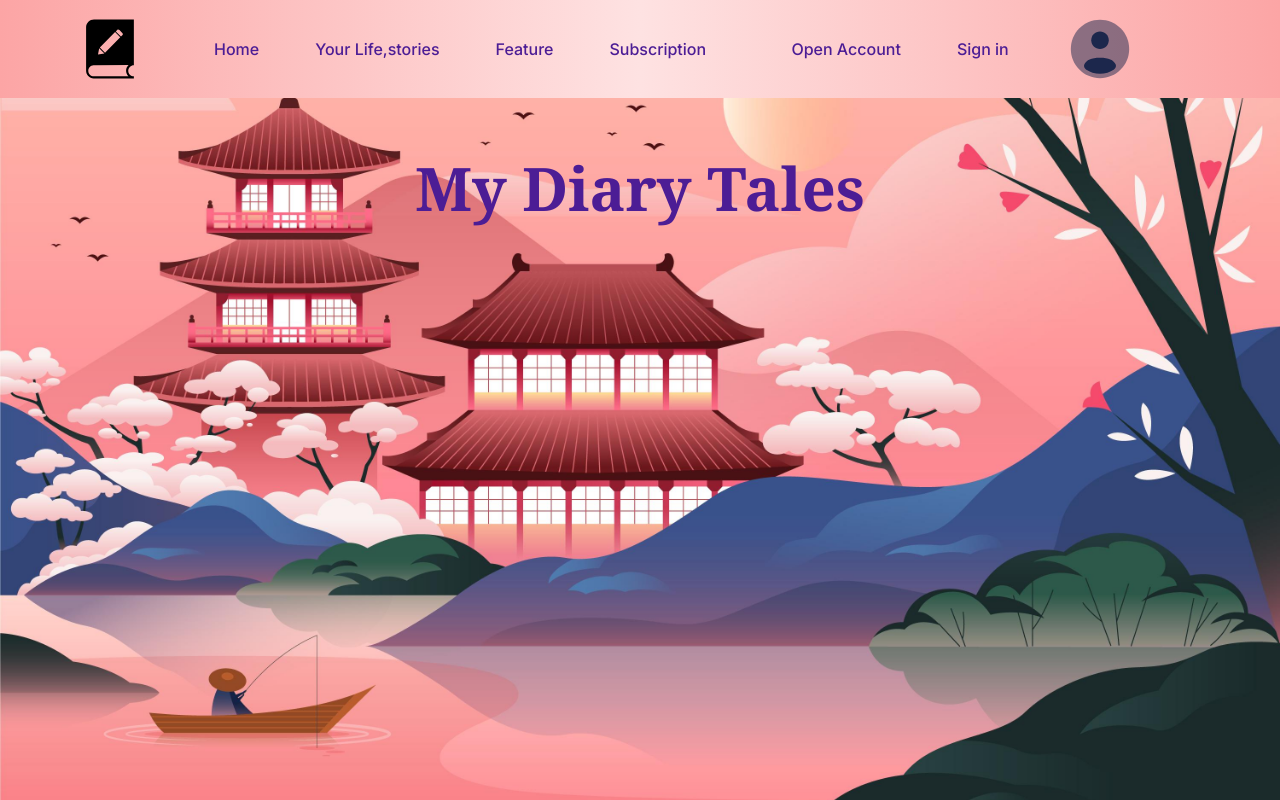
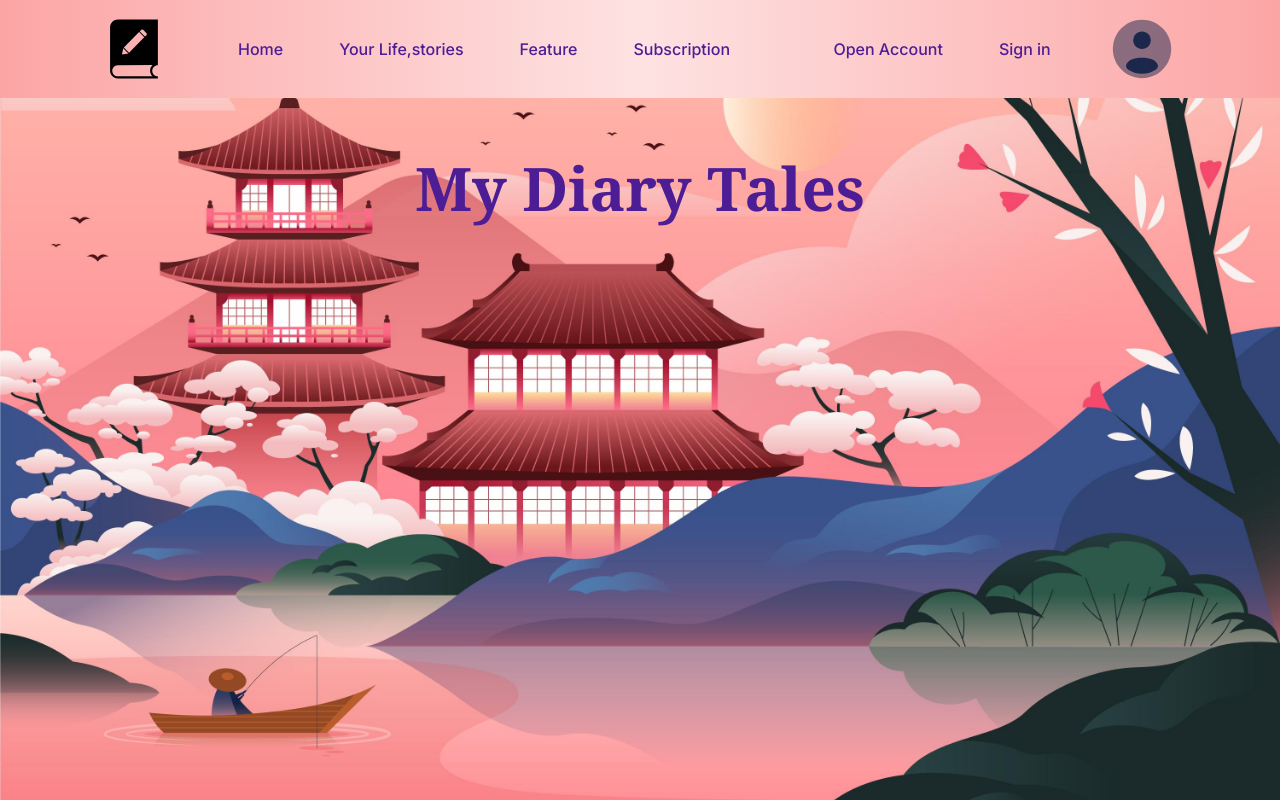
Before and after one commit to aswathyeg/next-js-experiment, a Next.js app: page / in a window 1280 px wide. Built offline with nearby package versions, Linux system fonts and the light colour scheme.

Commit message:
added pl

```diff
--- a/app/navbar/page.tsx
+++ b/app/navbar/page.tsx
@@ -11,17 +11,18 @@ export function Navbar(){
         {name:"Subscription"}
     ]
     return(
-        <nav className="flex w-full items-center justify-between px-[5px] py-[14px]
-        lg:mx-auto lg:px-20 bg-gradient-to-r from-darkRed via-mediumRed to-darkRed ...">
+        <nav className="flex w-full items-center justify-between px-[20px] py-[14px]
+        lg:mx-auto bg-cover bg-center bg-gradient-to-r from-darkRed via-mediumRed to-darkRed ... ">
             <div className="flex items-center">
+                <div className="pl-[84px]">
             <Image
             src={Diary}
             alt="logo"
             width={60}
             height={40}
-            className="transition ease-in-out delay-150  hover:-translate-y-1 hover:scale-110  duration-300 ..."
+            className=" transition ease-in-out delay-150  hover:-translate-y-1 hover:scale-110  duration-300 ..."
             />
-
+           </div>
              <div className="hidden lg:flex pl-[74px] gap-x-[56px] px-[20px] py-[16px] text-violet ">
                {nanvLinks.map((item,index)=>
                 (
```
